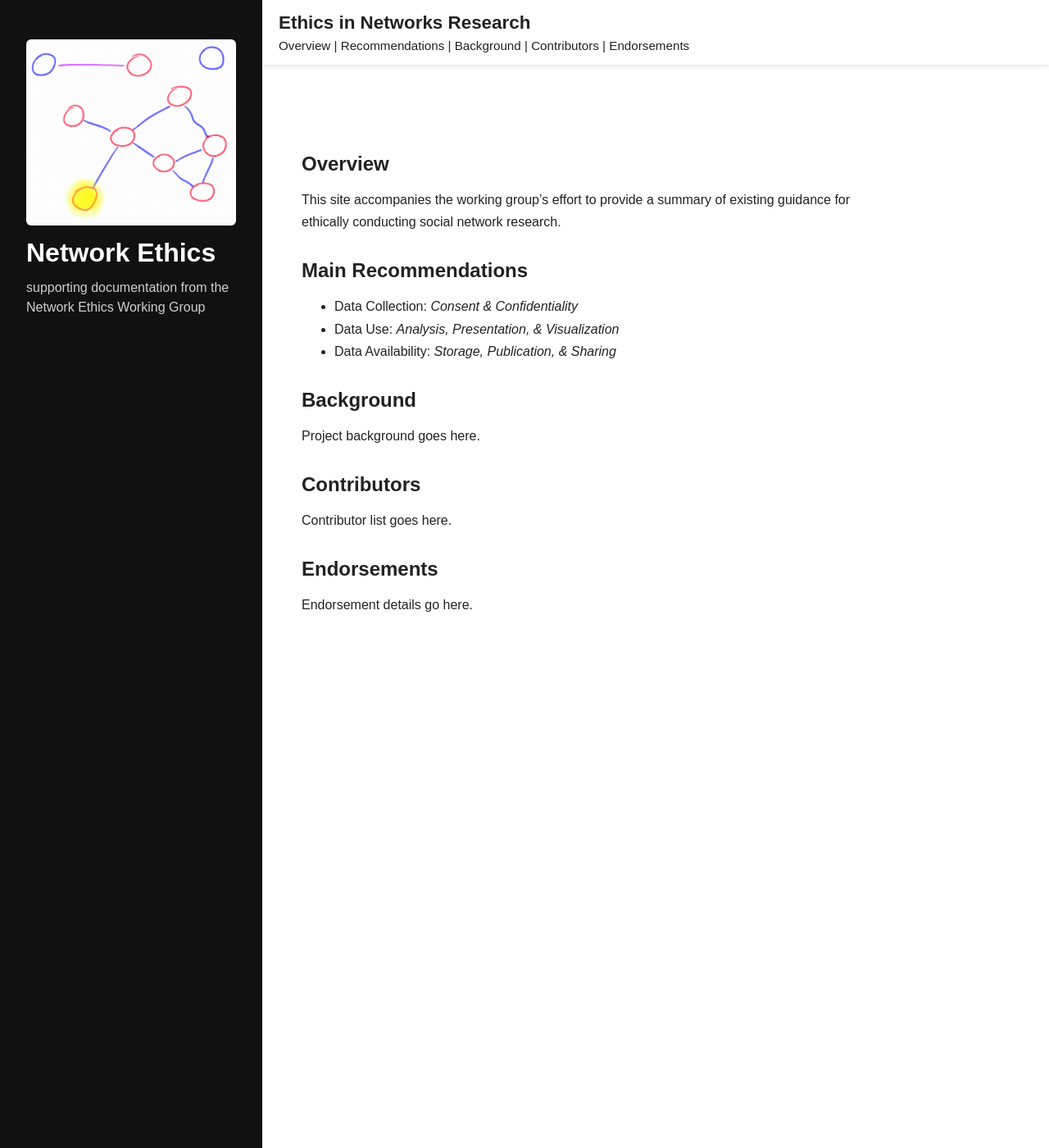
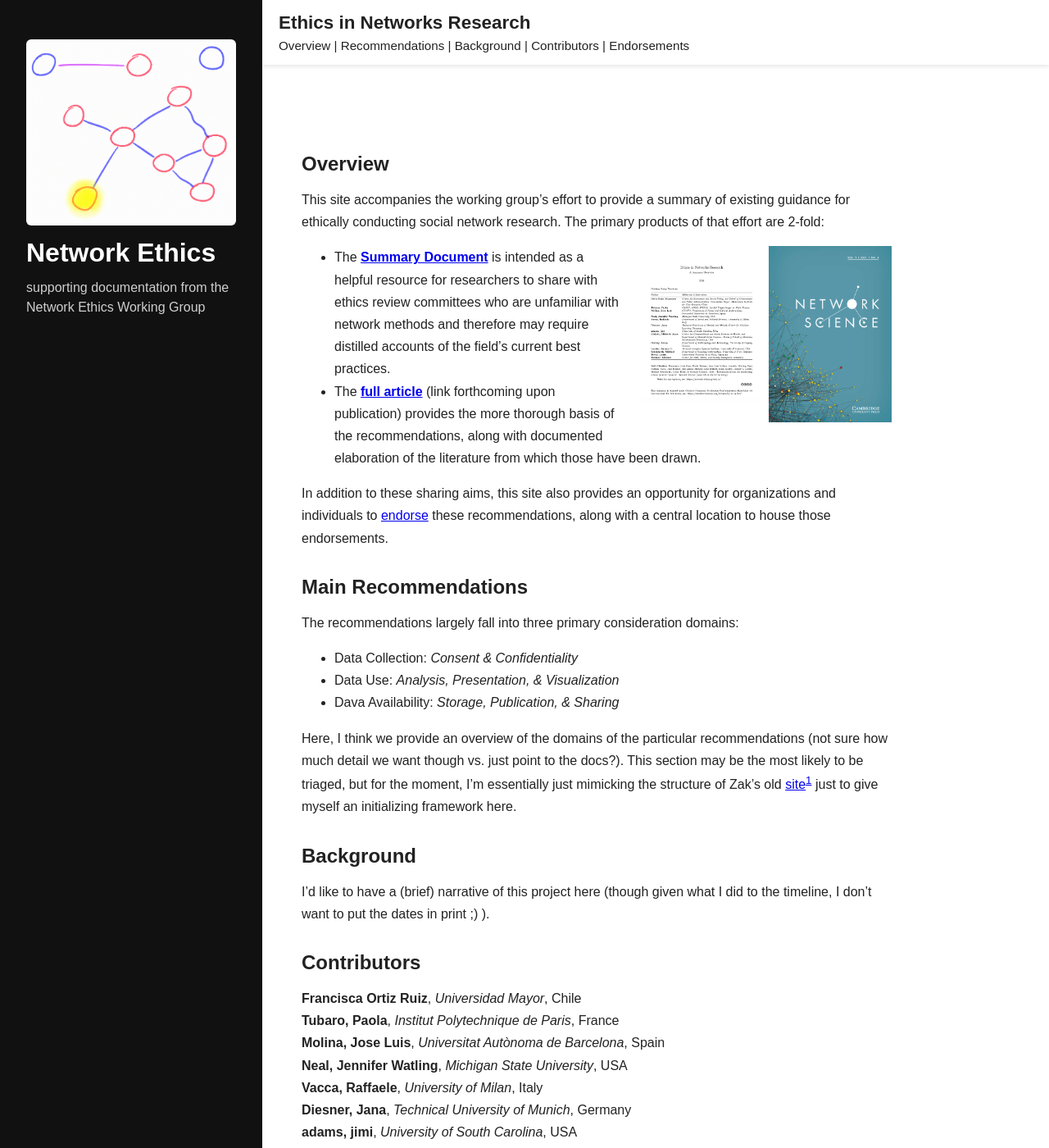
Before and after one commit to Network-Ethics/network-ethics.github.io, a Jekyll site: the page built from index.md, in a window 1280 px wide and 1400 px high. Shown: the whole window at 82% size. Built offline with Jekyll 4.4.1, drawn with Linux system fonts in a browser that asks for light colours; some of the changed text lies outside the part shown.

Commit message:
let's not delete all the content

```diff
--- a/assets/css/main.css
+++ b/assets/css/main.css
@@ -60,8 +60,7 @@ html, body {
   margin-bottom: 0.75rem;
 }
 
-#content p,
-#content li {
+#content p, #content li {
   line-height: 1.7;
 }
 
@@ -101,7 +100,6 @@ html, body {
 }
 
 @media (max-width: 900px) {
-
   #page {
     display: block;
   }
--- a/index.md
+++ b/index.md
@@ -8,22 +8,55 @@ sidebar_image: /assets/images/sketch.png
 
 ## Overview
 
-This site accompanies the working group's effort to provide a summary of existing guidance for ethically conducting social network research.
+This site accompanies the working group's effort to provide a summary of existing guidance for ethically conducting social network research. The primary products of that effort are 2-fold:
+
+ <div style="float: right; display: flex; gap: 10px; margin-left: 20px;">
+  <a href="assets/images/ExecSummary.pdf">
+    <img src="assets/images/ExecSummary.png" width="150" style="display: inline-block;"/> </a>
+  <a href="https://www.cambridge.org/core/journals/network-science">
+    <img src="assets/images/network_science.jpg" width="150" style="display: inline-block;" /> </a>
+</div>
+
+- The [**Summary Document**](assets/images/ExecSummary.pdf) is intended as a helpful resource for researchers to share with ethics review committees who are unfamiliar with network methods and therefore may require distilled accounts of the field's current best practices.
+- The [**full article**](https://www.cambridge.org/core/journals/network-science) (link forthcoming upon publication) provides the more thorough basis of the recommendations, along with documented elaboration of the literature from which those have been drawn.
+
+In addition to these sharing aims, this site also provides an opportunity for organizations and individuals to [endorse](#endorsements) these recommendations, along with a central location to house those endorsements.
 
 ## Main Recommendations
+The recommendations largely fall into three primary consideration domains:
 
 - Data Collection: *Consent & Confidentiality*
 - Data Use: *Analysis, Presentation, & Visualization*
-- Data Availability: *Storage, Publication, & Sharing*
+- Dava Availability: *Storage, Publication, & Sharing*
+
+Here, I think we provide an overview of the domains of the particular recommendations (not sure how much detail we want though vs. just point to the docs?). This section may be the most likely to be triaged, but for the moment, I'm essentially just mimicking the structure of Zak's old [site](https://web.archive.org/web/20251211131845/https://www.zacharyneal.com/datasharing)[^1] just to give myself an initializing framework here.
 
 ## Background
 
-Project background goes here.
+I'd like to have a (brief) narrative of this project here (though given what I did to the timeline, I don't want to put the dates in print ;) ).
 
 ## Contributors
 
-Contributor list goes here.
+**Francisca Ortiz Ruiz**, *Universidad Mayor*, Chile <br>
+**Tubaro, Paola**, *Institut Polytechnique de Paris*, France <br>
+**Molina, Jose Luis**, *Universitat Autònoma de Barcelona*, Spain <br>
+**Neal, Jennifer Watling**, *Michigan State University*, USA  <br>
+**Vacca, Raffaele**, *University of Milan*, Italy <br>
+**Diesner, Jana**, *Technical University of Munich*, Germany <br>
+**adams, jimi**, *University of South Carolina*, USA <br>
+**Birkett, Michelle Anne**, *Northwestern University*, USA <br>
+**Godley, Jenny**, *University of Calgary*, Canada <br>
+**Lovato, Juniper L.**, *University of Vermont*, USA <br>
+**Schönhuth, Michael**, *University of Trier*, Germany <br>
+**Teves, Laura**, *Universidad Nacional de la Plata*, Argentina <br>
+**Zimmer, Michael**, *Marquette University*, USA
+
 
 ## Endorsements
 
-Endorsement details go here.
+If you would like to add an endorsement (personal or organizational) to these recommendations, please complete [this form](https://forms.gle/f8mExDiTuVgRhpkf6). If you would like your name/organization removed from this list, email [jimi adams](mailto:jimi.adams@sc.edu).
+
+Here's where the endorsements will go as they come in.
+
+
+[^1]: It's offline, so that's a pointer to the wayback version.
```
Also changed, not shown: _layouts/default.html (+1 -12 lines).
